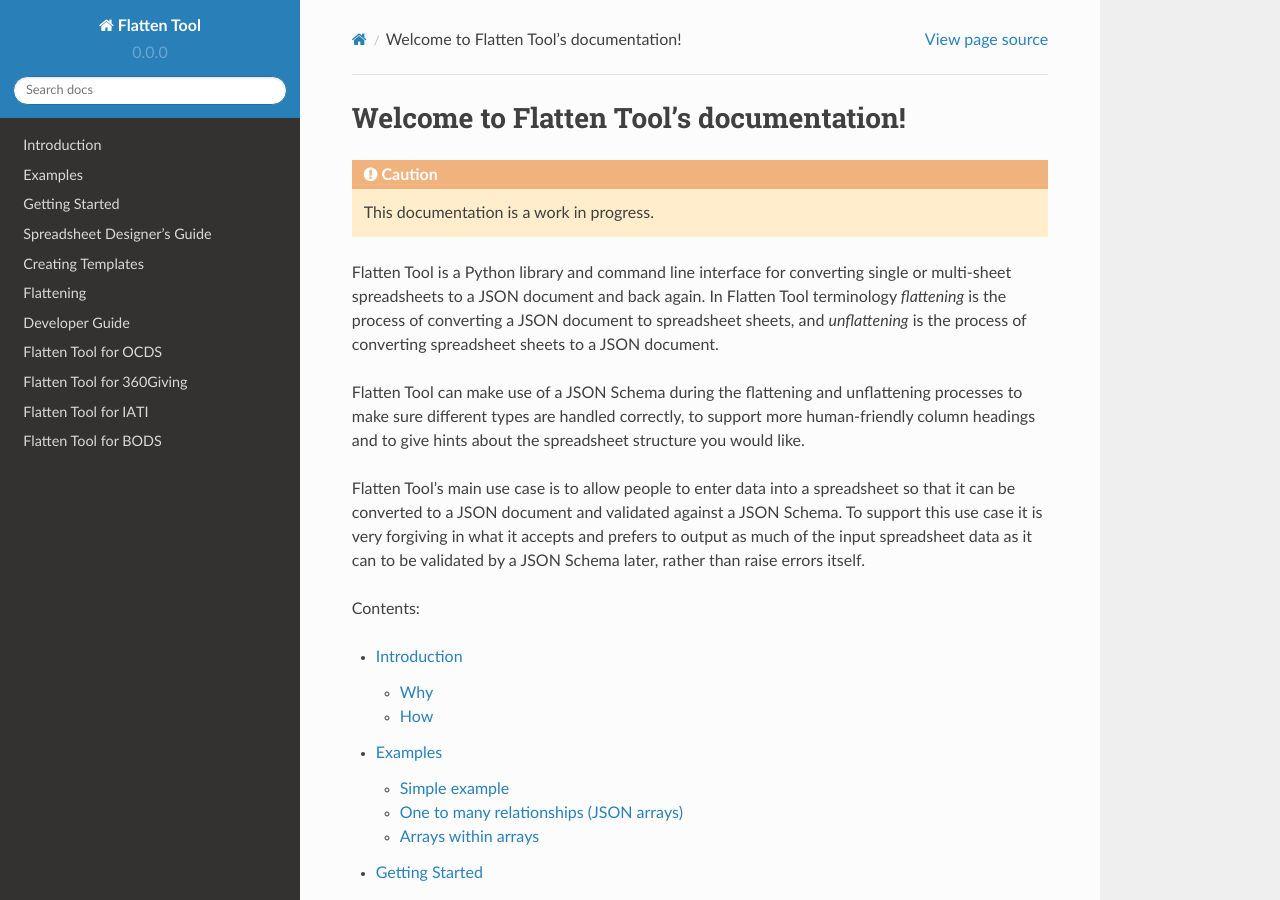
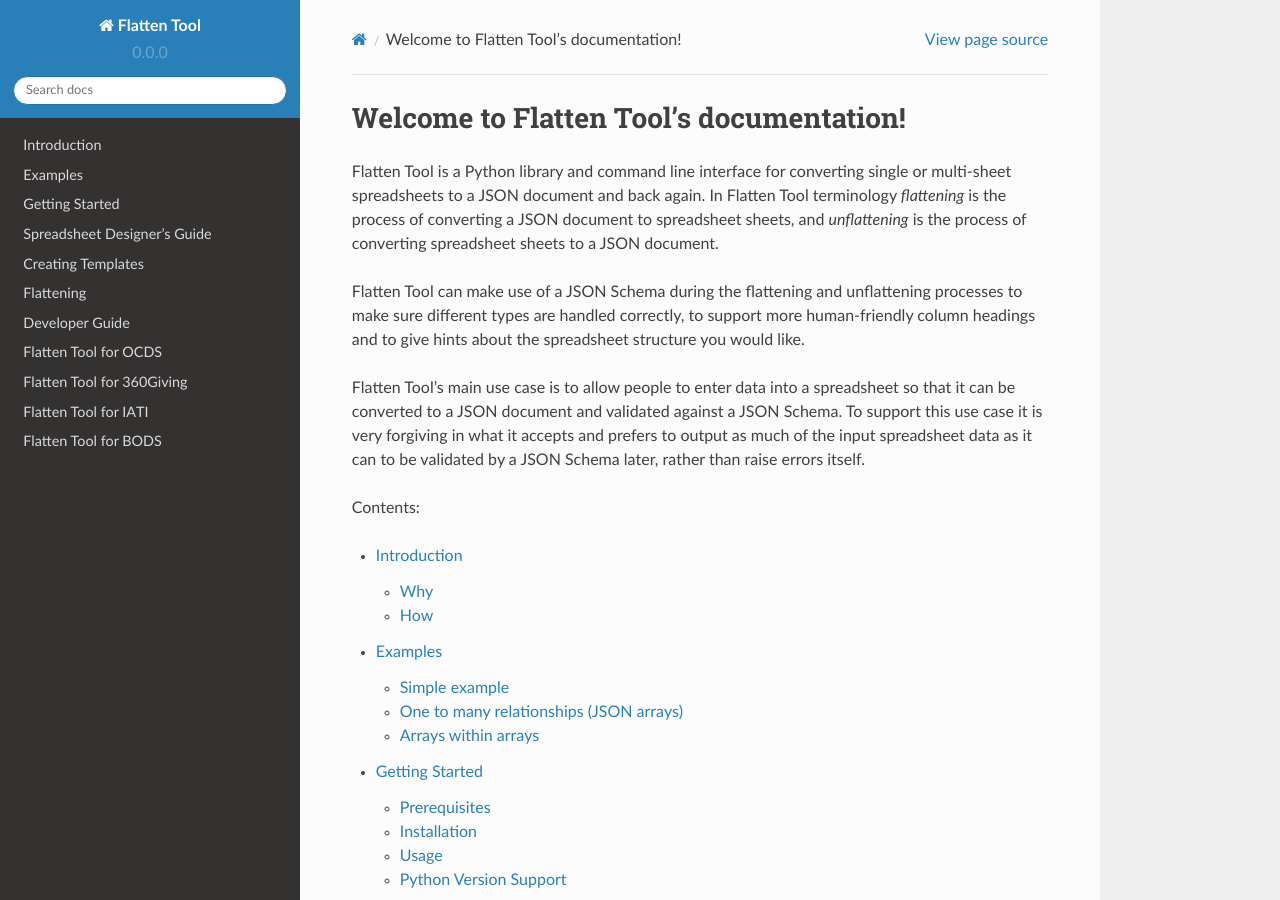
Before and after one commit to OpenDataServices/flatten-tool, a Sphinx documentation site: the page built from docs/index.rst, in a window 1280 px wide and 900 px high. Built offline with Sphinx 7.4.7 and the Read the Docs theme 2.0.0, drawn with Linux system fonts in a browser that asks for light colours.

Commit message:
docs: index.rst: Remove Caution FUD
Remove Caution about "work in progress" as all documentation is WIP and this causes unnecessary Fear Uncertainty and Doubt.

```diff
--- a/docs/index.rst
+++ b/docs/index.rst
@@ -5,10 +5,6 @@
 
 Welcome to Flatten Tool's documentation!
 ========================================
-
-.. caution::
-
-   This documentation is a work in progress.
 
 Flatten Tool is a Python library and command line interface for converting
 single or multi-sheet spreadsheets to a JSON document and back again. In
```
